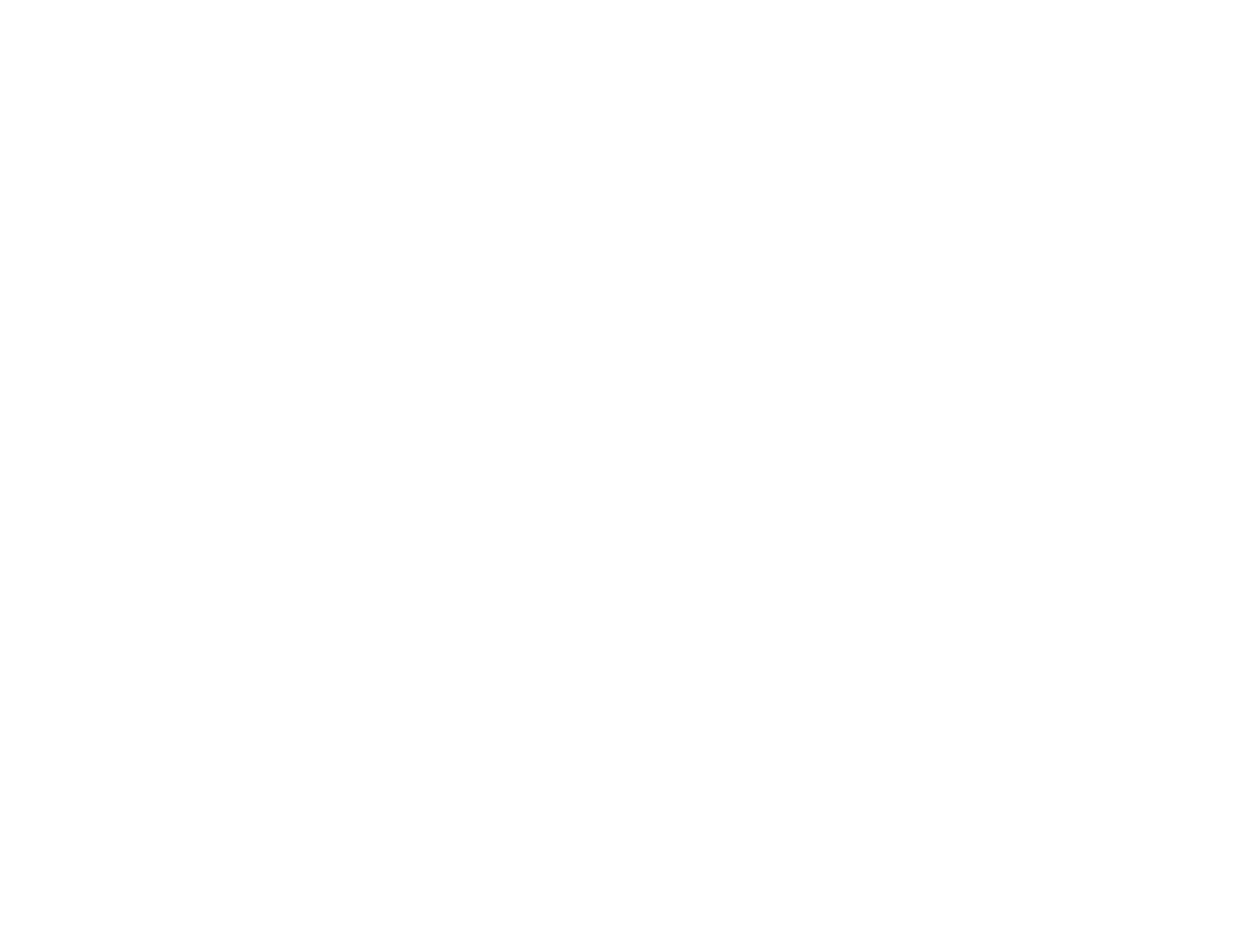
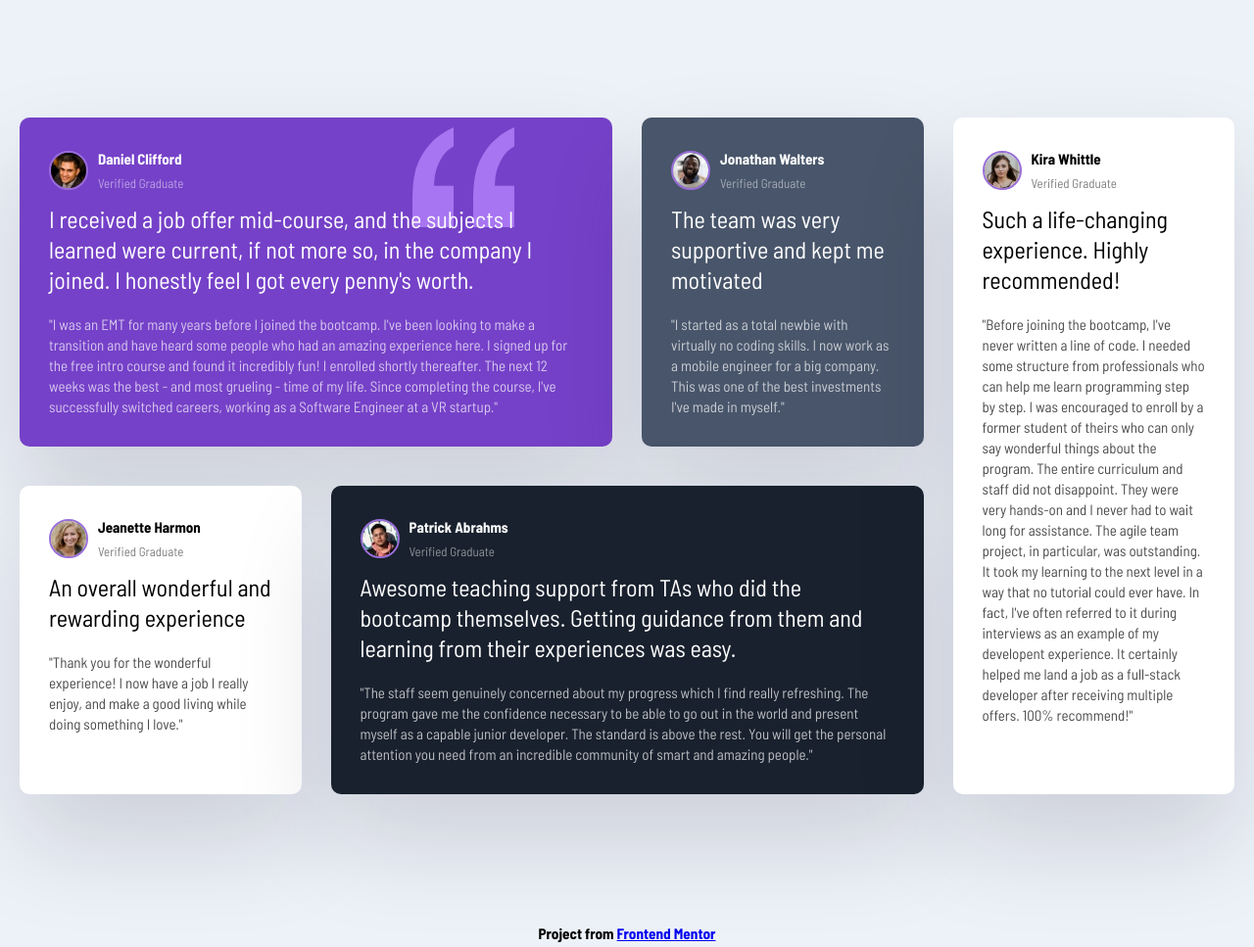
Before and after one commit to abby2727/css-grid-crashcourse, a plain HTML site: page index.html in a window 1280 px wide. Shown: the whole page at 98% size. Before the commit the page ends 800 px from the top, so only its background shows below. Drawn offline with Linux system fonts and the light colour scheme.

Commit message:
Finish project

```diff
--- a/index.html
+++ b/index.html
@@ -10,7 +10,121 @@
 </head>
 
 <body>
+    <div class="testimonials">
+        <div class="card card--bg-purple">
+            <header class="card__header">
+                <img src="images/image-daniel.jpg" class="card__img" alt="" />
+                <div>
+                    <h3>Daniel Clifford</h3>
+                    <p>Verified Graduate</p>
+                </div>
+            </header>
+            <p class="card__lead">
+                I received a job offer mid-course, and the subjects I learned were
+                current, if not more so, in the company I joined. I honestly feel I
+                got every penny's worth.
+            </p>
+            <p class="card__quote">
+                "I was an EMT for many years before I joined the bootcamp. I've been
+                looking to make a transition and have heard some people who had an
+                amazing experience here. I signed up for the free intro course and
+                found it incredibly fun! I enrolled shortly thereafter. The next 12
+                weeks was the best - and most grueling - time of my life. Since
+                completing the course, I've successfully switched careers, working as
+                a Software Engineer at a VR startup."
+            </p>
+        </div>
 
+        <div class="card card--bg-gray-blue">
+            <header class="card__header">
+                <img src="images/image-jonathan.jpg" class="card__img" alt="" />
+                <div>
+                    <h3>Jonathan Walters</h3>
+                    <p>Verified Graduate</p>
+                </div>
+            </header>
+            <p class="card__lead">
+                The team was very supportive and kept me motivated
+            </p>
+            <p class="card__quote">
+                "I started as a total newbie with virtually no coding skills. I now
+                work as a mobile engineer for a big company. This was one of the best
+                investments I've made in myself."
+            </p>
+        </div>
+
+        <div class="card">
+            <header class="card__header">
+                <img src="images/image-jeanette.jpg" class="card__img" alt="" />
+                <div>
+                    <h3>Jeanette Harmon</h3>
+                    <p>Verified Graduate</p>
+                </div>
+            </header>
+            <p class="card__lead">An overall wonderful and rewarding experience</p>
+            <p class="card__quote">
+                "Thank you for the wonderful experience! I now have a job I really
+                enjoy, and make a good living while doing something I love."
+            </p>
+        </div>
+
+        <div class="card card--bg-black-blue">
+            <header class="card__header">
+                <img src="images/image-patrick.jpg" class="card__img" alt="" />
+                <div>
+                    <h3>Patrick Abrahms</h3>
+                    <p>Verified Graduate</p>
+                </div>
+            </header>
+            <p class="card__lead">
+                Awesome teaching support from TAs who did the bootcamp themselves.
+                Getting guidance from them and learning from their experiences was
+                easy.
+            </p>
+            <p class="card__quote">
+                "The staff seem genuinely concerned about my progress which I find
+                really refreshing. The program gave me the confidence necessary to be
+                able to go out in the world and present myself as a capable junior
+                developer. The standard is above the rest. You will get the personal
+                attention you need from an incredible community of smart and amazing
+                people."
+            </p>
+        </div>
+
+        <div class="card">
+            <header class="card__header">
+                <img src="images/image-kira.jpg" class="card__img" alt="" />
+                <div>
+                    <h3>Kira Whittle</h3>
+                    <p>Verified Graduate</p>
+                </div>
+            </header>
+            <p class="card__lead">
+                Such a life-changing experience. Highly recommended!
+            </p>
+            <p class="card__quote">
+                "Before joining the bootcamp, I've never written a line of code. I
+                needed some structure from professionals who can help me learn
+                programming step by step. I was encouraged to enroll by a former
+                student of theirs who can only say wonderful things about the program.
+                The entire curriculum and staff did not disappoint. They were very
+                hands-on and I never had to wait long for assistance. The agile team
+                project, in particular, was outstanding. It took my learning to the
+                next level in a way that no tutorial could ever have. In fact, I've
+                often referred to it during interviews as an example of my developent
+                experience. It certainly helped me land a job as a full-stack
+                developer after receiving multiple offers. 100% recommend!"
+            </p>
+        </div>
+    </div>
+
+    <footer>
+        <h3>
+            Project from
+            <a target="_blank"
+                href="https://www.frontendmentor.io/challenges/testimonials-grid-section-Nnw6J7Un7">Frontend Mentor</a>
+        </h3>
+    </footer>
 </body>
 
 </html>
--- a/style.css
+++ b/style.css
@@ -0,0 +1,124 @@
+@import url('https://fonts.googleapis.com/css2?family=Barlow+Semi+Condensed:wght@200;300;400;700&display=swap');
+
+* {
+    box-sizing: border-box;
+    margin: 0;
+    padding: 0;
+}
+
+body {
+    background: #edf2f8;
+    font-family: 'Barlow Semi Condensed', sans-serif;
+    line-height: 1.7;
+    font-size: 13px;
+}
+
+.testimonials {
+    max-width: 1440px;
+    margin: 100px auto;
+    padding: 20px;
+    display: grid;
+    grid-template-columns: repeat(4, 1fr);
+    gap: 30px;
+}
+
+.card {
+    background: #fff;
+    border-radius: 10px;
+    padding: 30px;
+    box-shadow: rgba(17, 12, 46, 0.15) 0px 48px 100px 0px;
+    margin-bottom: 10px;
+}
+
+.card__header {
+    display: flex;
+    align-items: center;
+    margin-bottom: 10px;
+}
+
+.card__header h3 {
+    font-size: 15px;
+}
+
+.card__header p {
+    opacity: 50%;
+}
+
+.card__img {
+    width: 40px;
+    height: 40px;
+    border-radius: 50%;
+    border: 2px solid #996ed9;
+    margin-right: 10px;
+}
+
+.card__lead {
+    font-size: 1.5rem;
+    font-weight: 500;
+    line-height: 1.3;
+    margin-bottom: 20px;
+}
+
+.card__quote {
+    font-size: 15px;
+    font-weight: 500;
+    line-height: 1.4;
+    opacity: 70%;
+}
+
+.card--bg-purple {
+    background: hsl(263, 55%, 52%);
+    color: #fff;
+    background-image: url('./images/bg-pattern-quotation.svg');
+    background-repeat: no-repeat;
+    background-position: top 10px right 100px;
+}
+
+.card--bg-gray-blue {
+    background: hsl(217, 19%, 35%);
+    color: #fff;
+}
+
+.card--bg-black-blue {
+    background: hsl(219, 29%, 14%);
+    color: #fff;
+}
+
+.card:nth-of-type(1) {
+    grid-column: 1 / 3;
+}
+
+.card:nth-of-type(4) {
+    grid-column: 2 / 4;
+    grid-row: 2;
+}
+
+.card:nth-of-type(5) {
+    grid-column: 4;
+    grid-row: 1 / 3;
+}
+
+footer {
+    text-align: center;
+}
+
+@media (max-width: 768px) {
+    .testimonials {
+        grid-template-columns: 1fr;
+        width: 100%;
+    }
+
+    .card:nth-of-type(1) {
+        grid-column: 1;
+    }
+
+    .card:nth-of-type(4) {
+        grid-column: 1;
+        grid-row: 4;
+    }
+
+    .card:nth-of-type(5) {
+        grid-column: 1;
+        grid-row: 5;
+    }
+}
```
Also changed, not shown: images/bg-pattern-quotation.svg (added), images/favicon-32x32.png (added), images/image-daniel.jpg (added), images/image-jeanette.jpg (added), images/image-jonathan.jpg (added), images/image-kira.jpg (added), images/image-patrick.jpg (added).
